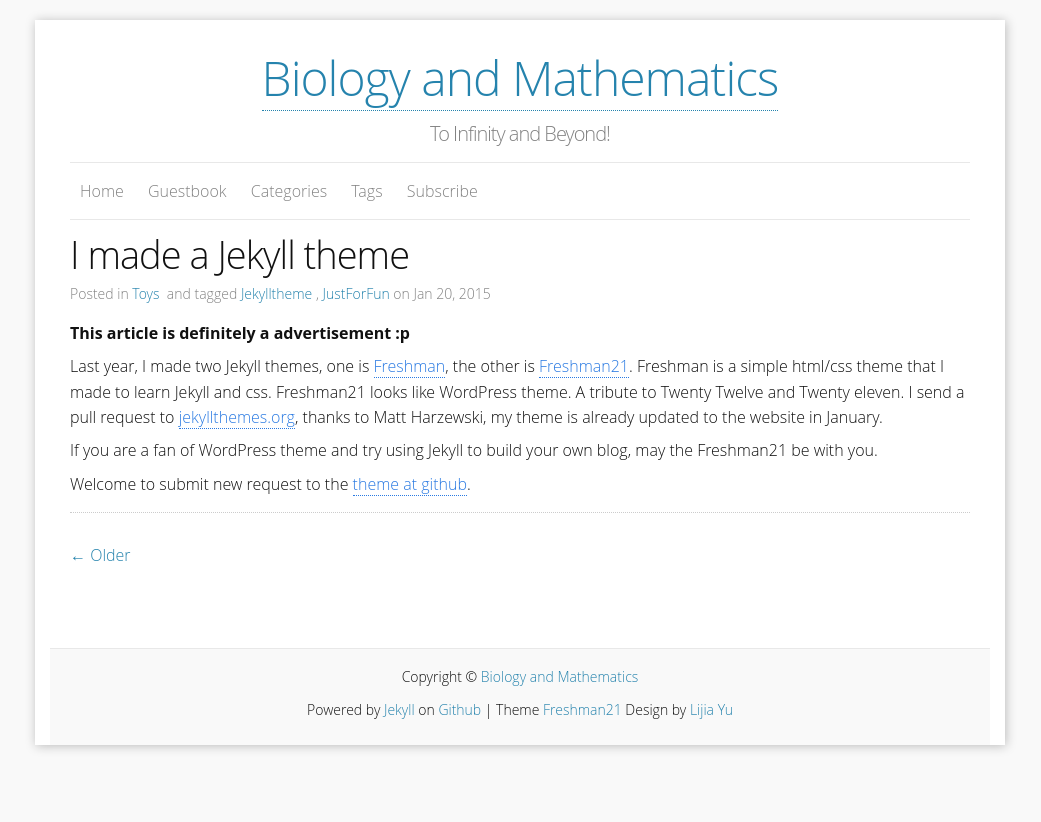
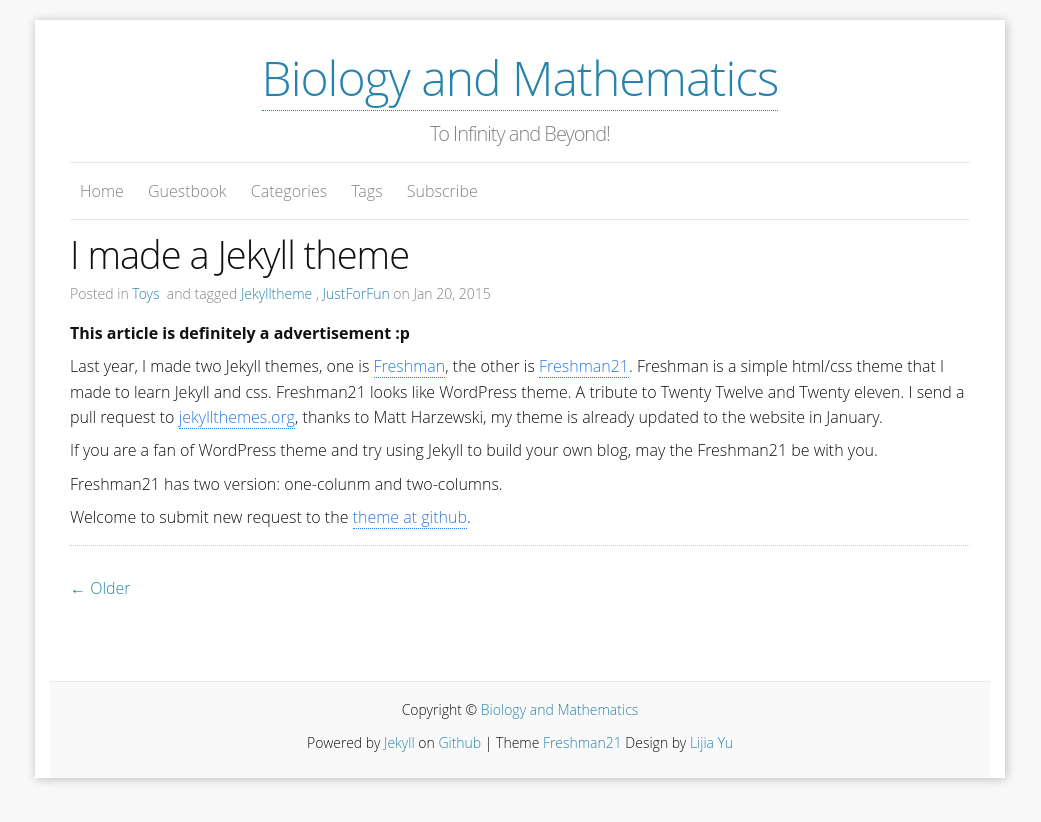
Before and after one commit to arturochian/en, a Jekyll site: the page built from _posts/2015-01-20-I-made-a-Jekyll-theme.md, in a window 1280 px wide. Shown: the top 822 px of the page, without its empty margins (120-1161 px from the left). Built offline with Jekyll 4.4.1, drawn with Linux system fonts in a browser that asks for light colours; some web fonts are replaced; comment, search, counter and statistics services are not loaded.

Commit message:
update post

```diff
--- a/_posts/2015-01-20-I-made-a-Jekyll-theme.md
+++ b/_posts/2015-01-20-I-made-a-Jekyll-theme.md
@@ -15,4 +15,6 @@ Last year, I made two Jekyll themes, one is [Freshman](http://yulijia.net/freshm
 
 If you are a fan of WordPress theme and try using Jekyll to build your own blog, may the Freshman21 be with you.
 
+Freshman21 has two version: one-colunm and two-columns.
+
 Welcome to submit new request to the [theme at github](https://github.com/yulijia/freshman21).
```
